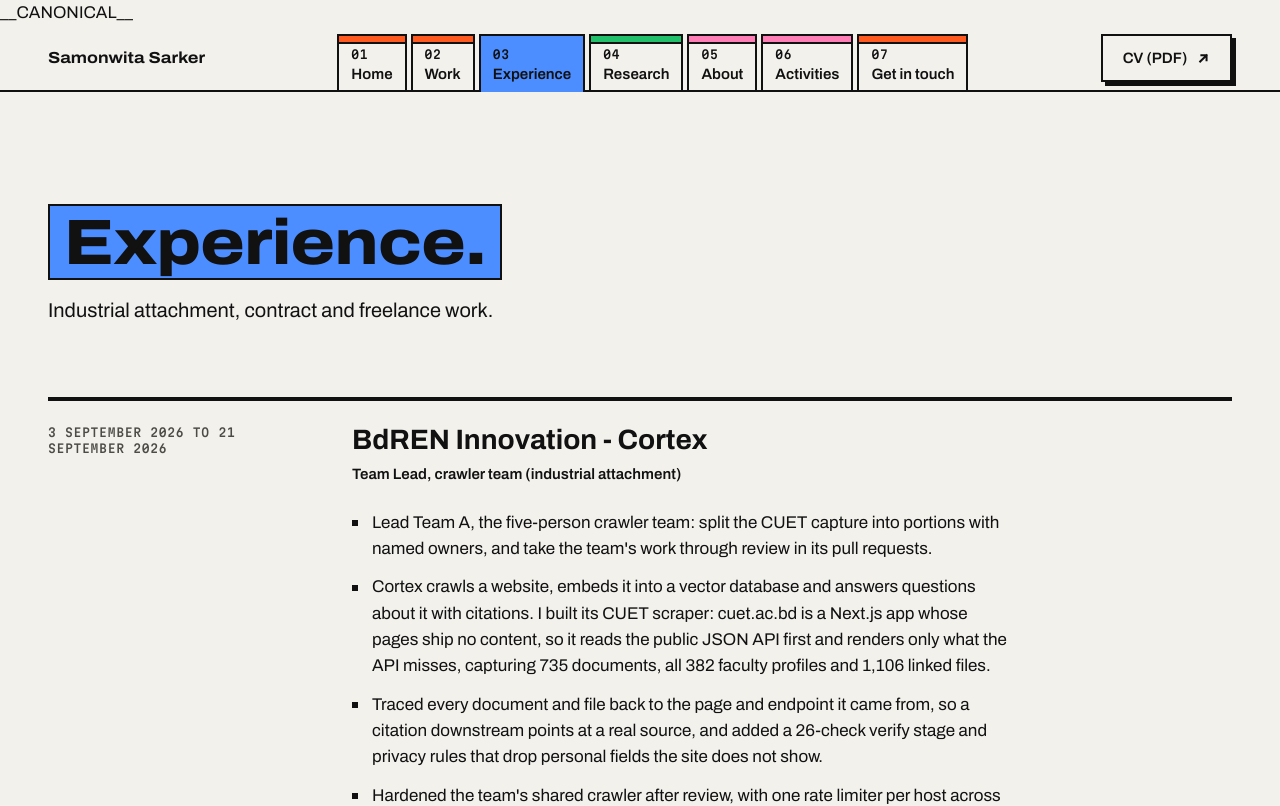
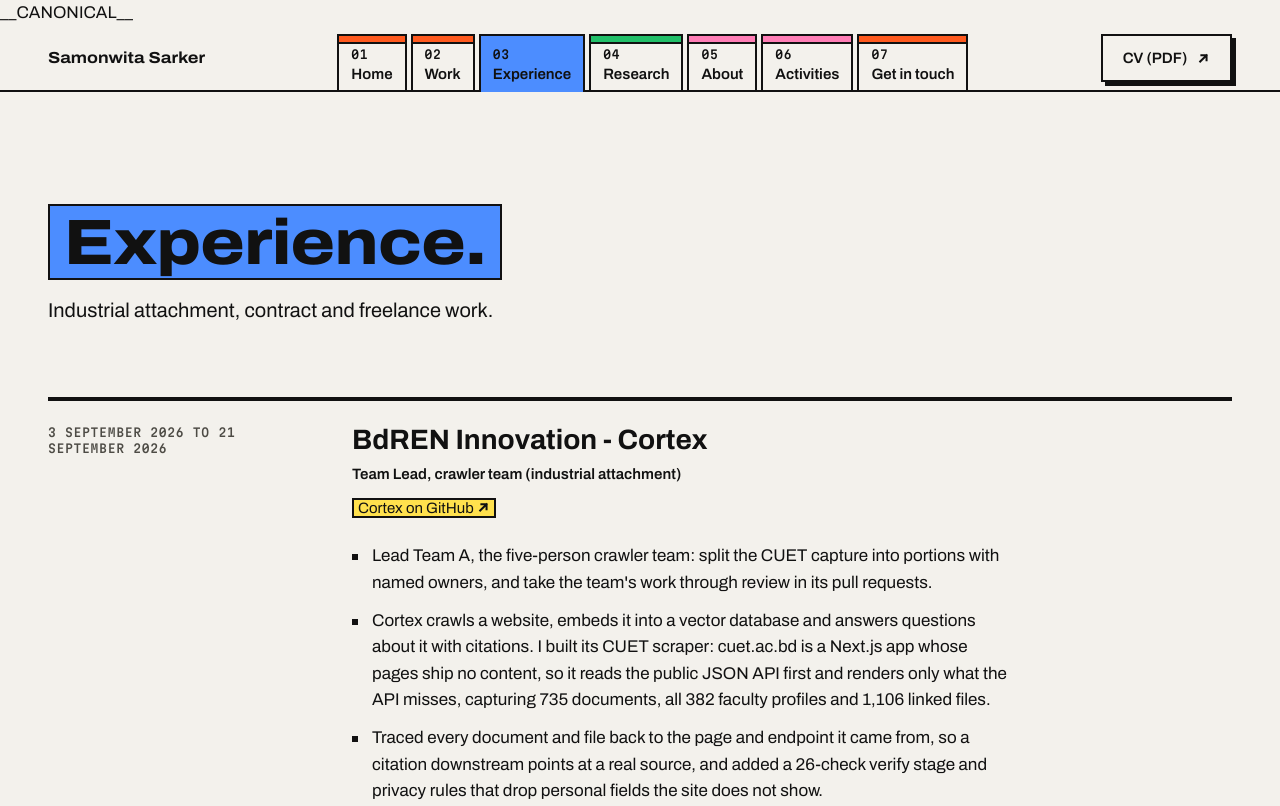
Before and after one commit to SamisDone/Professional-Portfolio-SST, a React (Vite) app: page /experience in a window 1280 px wide. Shown: the top 806 px of the page. Built offline with nearby package versions, Linux system fonts and the light colour scheme.

Commit message:
Link the Cortex role to her own commits
A proof mark beside the BdREN Innovation role, "Cortex on GitHub", opens the
public repository's commit list filtered to her author: the 47 commits that
are her work, rather than the repository root, where the five-person team's
work is mixed in.

```diff
--- a/src/components/Experience.tsx
+++ b/src/components/Experience.tsx
@@ -1,5 +1,5 @@
 import { experience } from "../data/content";
-import { Label } from "./ui";
+import { Label, ProofMark } from "./ui";
 
 /**
  * Employment as a ledger: dates and place in the left margin, the work on the
@@ -26,6 +26,11 @@ export default function Experience() {
             <div className="lg:col-span-9">
               <h2 className="t-h2">{role.org}</h2>
               <p className="t-small mt-2 font-semibold">{role.role}</p>
+              {role.href && (
+                <p className="t-small mt-3">
+                  <ProofMark href={role.href}>{role.hrefLabel ?? "Source"}</ProofMark>
+                </p>
+              )}
               {role.points.length > 0 && (
                 <ul className="mt-6 flex list-none flex-col gap-3 p-0">
                   {role.points.map((point) => (
--- a/src/data/content.ts
+++ b/src/data/content.ts
@@ -875,7 +875,9 @@ export type Role = {
   period: string;
   location?: string;
   points: string[];
+  /** The receipt for the role, shown as a proof mark beside it. */
   href?: string;
+  hrefLabel?: string;
 };
 
 export const experience: Role[] = [
@@ -888,6 +890,10 @@ export const experience: Role[] = [
     org: "BdREN Innovation - Cortex",
     role: "Team Lead, crawler team (industrial attachment)",
     period: "3 September 2026 to 21 September 2026",
+    // Her own 47 commits on the public repository, filtered by author, rather
+    // than the repository root, where the teammates' work is mixed in.
+    href: "https://github.com/BdREN-Innovation/Cortex/commits/main/?author=SamisDone",
+    hrefLabel: "Cortex on GitHub",
     points: [
       "Lead Team A, the five-person crawler team: split the CUET capture into portions with named owners, and take the team's work through review in its pull requests.",
       "Cortex crawls a website, embeds it into a vector database and answers questions about it with citations. I built its CUET scraper: cuet.ac.bd is a Next.js app whose pages ship no content, so it reads the public JSON API first and renders only what the API misses, capturing 735 documents, all 382 faculty profiles and 1,106 linked files.",
```
